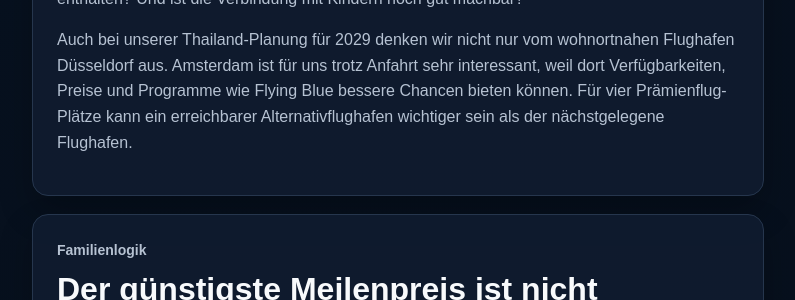
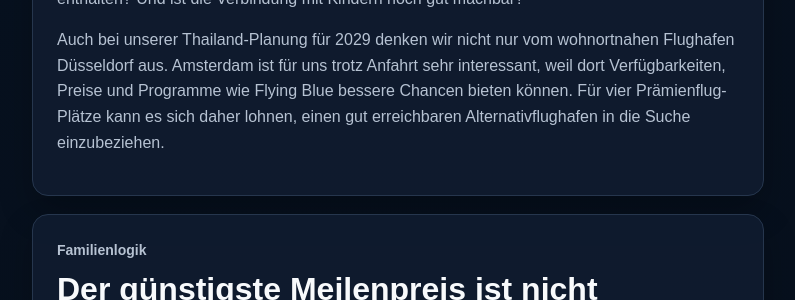
Before and after one commit to Praemienflug-Planer/miles-planer, a Jekyll site: the page built from vier-praemienflug-plaetze-finden/index.html, in a window 1280 px wide and 900 px high, scrolled down 2034 px. Shown: the part 229-529 px from the top of the window, without its empty margins (68-863 px from the left). Built offline with Jekyll 4.4.1, drawn with Linux system fonts in a browser that asks for light colours.

Commit message:
Improve wording for alternative airport sentence

```diff
--- a/vier-praemienflug-plaetze-finden/index.html
+++ b/vier-praemienflug-plaetze-finden/index.html
@@ -16,7 +16,7 @@
   <meta property="og:url" content="https://praemienflug-planer.github.io/miles-planer/vier-praemienflug-plaetze-finden/" />
   <meta property="og:site_name" content="Prämienflug-Planer" />
   <script type="application/ld+json">{"@context":"https://schema.org","@type":"Article","headline":"4 Prämienflug-Plätze finden: Familienstrategie","description":"Ein Ratgeber für Familien, die vier Prämienflug-Plätze mit Meilen realistisch planen möchten.","author":{"@type":"Person","name":"Dominik Hermanski"},"publisher":{"@type":"Organization","name":"Prämienflug-Planer"},"mainEntityOfPage":"https://praemienflug-planer.github.io/miles-planer/vier-praemienflug-plaetze-finden/","inLanguage":"de-DE"}</script>
-  <link rel="stylesheet" href="/miles-planer/assets/css/site.css?v=20260521-four-seats-text-2" />
+  <link rel="stylesheet" href="/miles-planer/assets/css/site.css?v=20260521-four-seats-text-3" />
   <script src="/miles-planer/assets/js/navigation-shell.js?v=20260518-2" defer></script>
 </head>
 <body>
@@ -29,7 +29,7 @@
 
     <div class="article-card seo-card" id="strategie"><p class="eyebrow">Strategie</p><h2>Was die Chancen auf 4 Plätze verbessert</h2><div class="seo-table-wrap"><table class="seo-table"><thead><tr><th>Hebel</th><th>Warum er hilft</th><th>Praktische Umsetzung</th></tr></thead><tbody><tr><td>Früh suchen</td><td>Viele gute Plätze erscheinen nahe Öffnung des Buchungsfensters.</td><td>T-360/T-355 grob im Blick behalten und früh testen.</td></tr><tr><td>Abflughäfen erweitern</td><td>Mehr Flughäfen bedeuten mehr mögliche Verfügbarkeiten.</td><td>FRA, DUS, AMS, BRU, CDG oder LHR prüfen, wenn erreichbar.</td></tr><tr><td>Programme kombinieren</td><td>Ein Programm findet selten immer die perfekte Lösung.</td><td>Flying Blue, Miles &amp; More, Avios und flexible Amex-Punkte getrennt prüfen.</td></tr><tr><td>One-Way denken</td><td>Hin- und Rückflug müssen nicht über dasselbe Programm laufen.</td><td>Hinflug über Programm A, Rückflug über Programm B planen.</td></tr><tr><td>Reiseklasse flexibel halten</td><td>Business Class für 4 ist schwerer als Premium Economy.</td><td>Premium Economy als echten Plan B definieren.</td></tr></tbody></table></div></div>
 
-    <div class="article-card seo-card"><p class="eyebrow">Eigene Beispiele</p><h2>Unsere Praxis: nicht immer der nächste Flughafen, nicht immer der direkte Flug</h2><p>Genau diese Logik nutze ich auch bei unseren eigenen Reisen. Beim Rückflug von Valencia nach Düsseldorf war der direkte Flug nicht automatisch die beste Lösung. Gebucht wurde Valencia–Düsseldorf über Frankfurt, weil die Prämienflug-Lösung trotz Zwischenstopp deutlich attraktiver war – inklusive Gepäck, Sitzplätzen und Loungezugang durch die Business-Class-Tickets.</p><p>Das Routing ist dadurch nicht perfekt. Aber für eine Familie zählt am Ende die Gesamtrechnung: Wie viel sparen wir? Wie stressig ist der Umstieg? Welche Leistungen sind enthalten? Und ist die Verbindung mit Kindern noch gut machbar?</p><p>Auch bei unserer Thailand-Planung für 2029 denken wir nicht nur vom wohnortnahen Flughafen Düsseldorf aus. Amsterdam ist für uns trotz Anfahrt sehr interessant, weil dort Verfügbarkeiten, Preise und Programme wie Flying Blue bessere Chancen bieten können. Für vier Prämienflug-Plätze kann ein erreichbarer Alternativflughafen wichtiger sein als der nächstgelegene Flughafen.</p></div>
+    <div class="article-card seo-card"><p class="eyebrow">Eigene Beispiele</p><h2>Unsere Praxis: nicht immer der nächste Flughafen, nicht immer der direkte Flug</h2><p>Genau diese Logik nutze ich auch bei unseren eigenen Reisen. Beim Rückflug von Valencia nach Düsseldorf war der direkte Flug nicht automatisch die beste Lösung. Gebucht wurde Valencia–Düsseldorf über Frankfurt, weil die Prämienflug-Lösung trotz Zwischenstopp deutlich attraktiver war – inklusive Gepäck, Sitzplätzen und Loungezugang durch die Business-Class-Tickets.</p><p>Das Routing ist dadurch nicht perfekt. Aber für eine Familie zählt am Ende die Gesamtrechnung: Wie viel sparen wir? Wie stressig ist der Umstieg? Welche Leistungen sind enthalten? Und ist die Verbindung mit Kindern noch gut machbar?</p><p>Auch bei unserer Thailand-Planung für 2029 denken wir nicht nur vom wohnortnahen Flughafen Düsseldorf aus. Amsterdam ist für uns trotz Anfahrt sehr interessant, weil dort Verfügbarkeiten, Preise und Programme wie Flying Blue bessere Chancen bieten können. Für vier Prämienflug-Plätze kann es sich daher lohnen, einen gut erreichbaren Alternativflughafen in die Suche einzubeziehen.</p></div>
 
     <div class="article-card seo-card"><p class="eyebrow">Familienlogik</p><h2>Der günstigste Meilenpreis ist nicht automatisch der beste Flug</h2><p>Mit Kindern zählt nicht nur der Meilenwert. Ein Routing kann rechnerisch gut aussehen und praktisch trotzdem nerven: zu langer Umstieg, Nachtflug zur falschen Zeit, getrennte Sitzplätze, Flughafenwechsel oder ein zusätzlicher Inlandsflug ohne Puffer.</p><p>Gerade bei Familien würde ich deshalb immer das Gesamtpaket bewerten: Verfügbarkeit, Reisestress, Zuzahlungen, Sitzplatzlogik, Gepäck und Anschlussflüge.</p></div>
 
```
